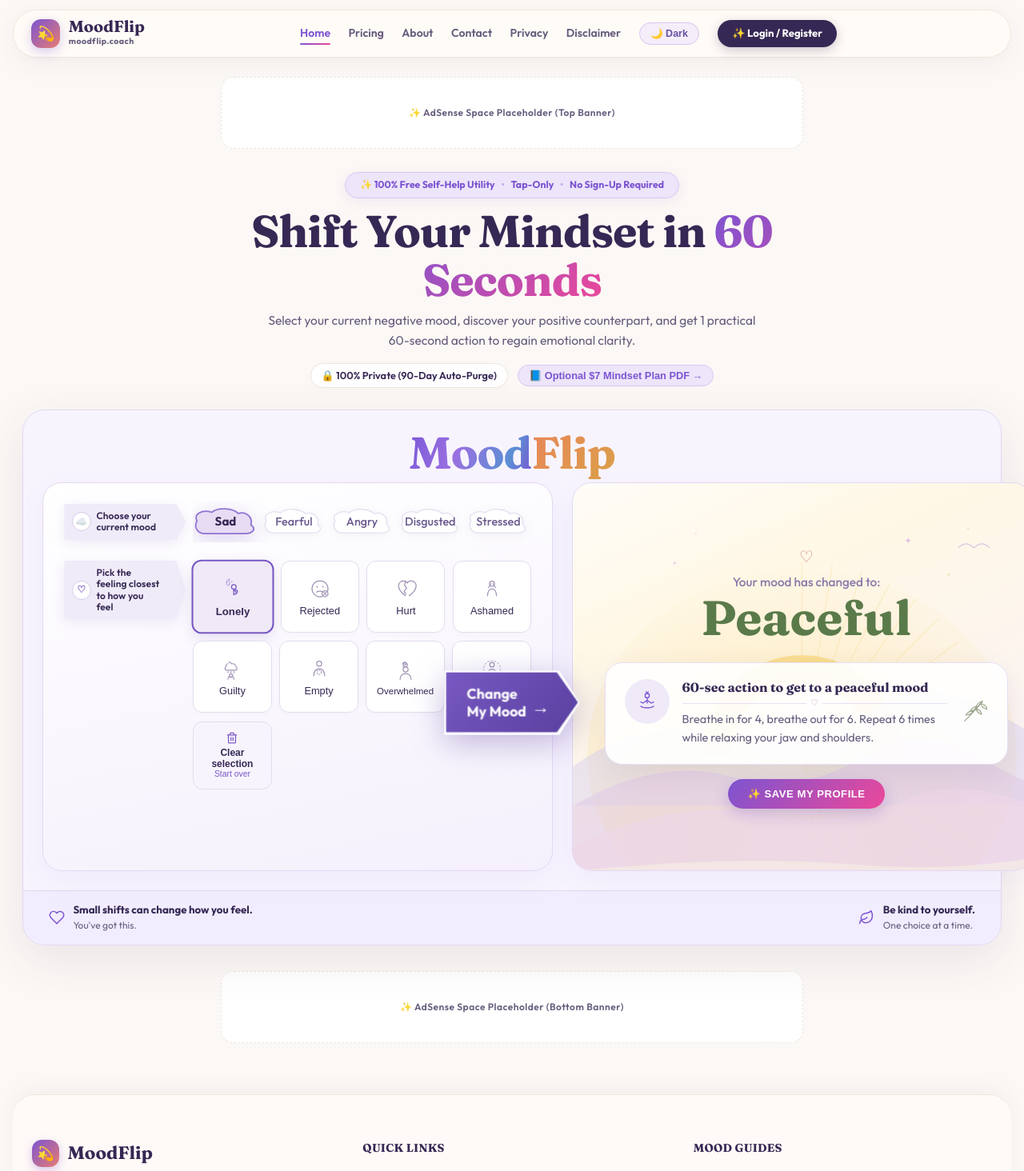
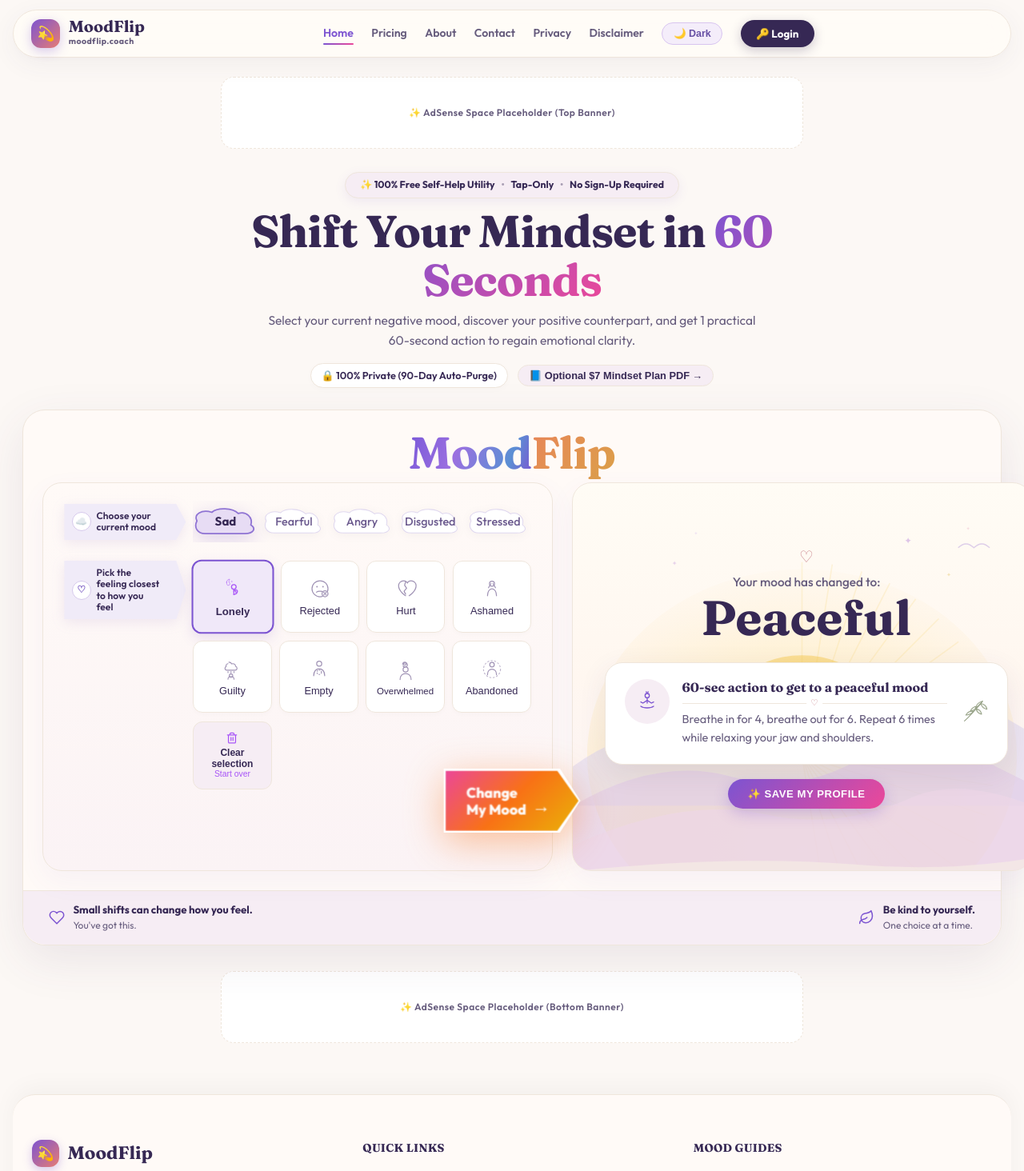
Before and after one commit to CodeStackLab/moodflip-website, a Next.js app: page / in a window 1280 px wide. Shown: the top 1464 px of the page at 80% size. Built offline with nearby package versions, Linux system fonts and the light colour scheme.

Commit message:
fix: support dark mode theme variables on MoodTool cards, position button at top 78%, and change header button to Login

```diff
--- a/components/Header.tsx
+++ b/components/Header.tsx
@@ -269,18 +269,18 @@ export default function Header() {
                 display: 'inline-flex',
                 alignItems: 'center',
                 gap: '0.45rem',
-                padding: '0.45rem 1.15rem',
+                padding: '0.45rem 1.2rem',
                 background: theme === 'dark' ? '#7c54d1' : '#362854',
                 color: '#ffffff',
                 borderRadius: '9999px',
                 fontWeight: 700,
-                fontSize: '0.82rem',
+                fontSize: '0.84rem',
                 textDecoration: 'none',
                 boxShadow: '0 4px 14px rgba(54, 40, 84, 0.25)',
                 transition: 'all 0.2s ease'
               }}
             >
-              <span>✨ Login / Register</span>
+              <span>🔑 Login</span>
             </a>
           )}
         </nav>
@@ -379,7 +379,7 @@ export default function Header() {
                   textDecoration: 'none',
                 }}
               >
-                ✨ Login / Register
+                🔑 Login
               </a>
             )}
           </div>
--- a/components/MoodTool.tsx
+++ b/components/MoodTool.tsx
@@ -328,8 +328,8 @@ export default function MoodTool() {
     const fontSize = f.name.length > 10 ? '0.72rem' : '0.8rem';
     return (
       <button onClick={()=>setFeelingId(f.id)} className="feeling-card-item" style={{
-        background: sel ? '#f0e9f8' : '#ffffff',
-        border: sel ? '2px solid #7859c2' : '1px solid #e4dcee',
+        background: sel ? 'var(--tile-selected-bg, #f0e9f8)' : 'var(--tile-bg, #ffffff)',
+        border: sel ? '2px solid var(--tile-selected-border, #7859c2)' : '1px solid var(--card-border, #e4dcee)',
         borderRadius:'12px', padding:'0.75rem 0.3rem',
         display:'flex', flexDirection:'column', alignItems:'center', justifyContent:'center',
         gap:'0.4rem', cursor:'pointer',
@@ -338,8 +338,8 @@ export default function MoodTool() {
         transition:'all 0.18s ease', flex:1, minWidth:0, height:'90px',
         overflow:'hidden'
       }}>
-        <Ic size={30} color={sel ? '#7859c2' : '#a093b5'} />
-        <span style={{ fontSize: fontSize, fontWeight: sel ? 700:500, color: '#362854',
+        <Ic size={30} color={sel ? '#a855f7' : '#a093b5'} />
+        <span style={{ fontSize: fontSize, fontWeight: sel ? 700:500, color: 'var(--text-main, #362854)',
           textTransform:'capitalize', lineHeight:1.1, textAlign:'center',
           whiteSpace:'nowrap', textOverflow:'ellipsis', maxWidth:'100%', padding:'0 2px' }}>
           {f.name}
@@ -352,10 +352,10 @@ export default function MoodTool() {
     <>
       <style>{`
         @keyframes moodIn { 0%{opacity:0;transform:scale(0.82) translateY(12px)} 65%{opacity:1;transform:scale(1.05) translateY(-2px)} 100%{opacity:1;transform:scale(1) translateY(0)} }
-        @keyframes btnPulse { 0%,100%{filter:drop-shadow(0 6px 22px rgba(82,55,147,0.5))} 50%{filter:drop-shadow(0 12px 30px rgba(82,55,147,0.72));transform:scale(1.028)} }
+        @keyframes btnPulse { 0%,100%{filter:drop-shadow(0 6px 22px rgba(249,115,22,0.5))} 50%{filter:drop-shadow(0 12px 30px rgba(236,72,153,0.72));transform:scale(1.028)} }
         .mood-animate { animation: moodIn 0.52s cubic-bezier(0.16,1,0.3,1) both; }
         .flip-btn { animation: btnPulse 2.6s ease-in-out infinite; }
-        .flip-btn:hover  { filter:drop-shadow(0 14px 32px rgba(82,55,147,0.75)) !important; transform:scale(1.05) !important; }
+        .flip-btn:hover  { filter:drop-shadow(0 14px 32px rgba(249,115,22,0.75)) !important; transform:scale(1.05) !important; }
         .flip-btn:active { transform:scale(0.97) !important; }
         .feeling-card-item:hover  { transform:scale(1.06) !important; box-shadow:0 8px 24px rgba(124,84,209,0.22) !important; }
         .feeling-card-item:active { transform:scale(0.97) !important; }
@@ -363,7 +363,7 @@ export default function MoodTool() {
         .hide-scrollbar{-ms-overflow-style:none;scrollbar-width:none;}
         @media(max-width:850px){
           .mt-split{flex-direction:column !important;}
-          .mt-left{border-right:none !important;border-bottom:1px solid #e0d7f0 !important;padding: 1.1rem 0.85rem !important;}
+          .mt-left{border-right:none !important;border-bottom:1px solid var(--card-border, #e0d7f0) !important;padding: 1.1rem 0.85rem !important;}
           .mt-right{padding: 1.8rem 1rem !important;}
           .mt-row-a, .mt-row-b {flex-direction:column !important; align-items:stretch !important;}
           .mt-row2{flex-wrap:wrap !important;}
@@ -376,8 +376,8 @@ export default function MoodTool() {
       <div style={{ maxWidth:'1280px',margin:'0 auto',padding:'0.5rem 0.75rem 0',fontFamily:"'Outfit','Inter',sans-serif" }}>
         <div style={{ textAlign:'center',marginBottom:'1.65rem',marginTop:'0.35rem' }}>
           <div style={{ display:'inline-flex',alignItems:'center',gap:'0.48rem',
-            background:'#ede5fa',border:'1px solid #d6c8f5',padding:'0.38rem 1.1rem',
-            borderRadius:'9999px',fontSize:'0.77rem',fontWeight:700,color:'#7c54d1',
+            background:'var(--banner-bg, #ede5fa)',border:'1px solid var(--card-border, #d6c8f5)',padding:'0.38rem 1.1rem',
+            borderRadius:'9999px',fontSize:'0.77rem',fontWeight:700,color:'var(--text-main, #7c54d1)',
             marginBottom:'0.7rem',boxShadow:'0 4px 14px rgba(124,84,209,0.1)' }}>
             <span>✨ 100% Free Self-Help Utility</span>
             <span style={{opacity:0.4}}>•</span><span>Tap-Only</span>
@@ -386,31 +386,32 @@ export default function MoodTool() {
           <h1 style={{ fontFamily:"'Fraunces','Playfair Display',Georgia,serif",
             fontSize:'clamp(2rem,5vw,3.5rem)',fontWeight:700,margin:'0 auto 0.5rem',
             letterSpacing:'-0.02em',lineHeight:1.08,maxWidth:'800px' }}>
-            <span style={{color:'#362854'}}>Shift Your Mindset in </span>
+            <span style={{color:'var(--text-main, #362854)'}}>Shift Your Mindset in </span>
             <span style={{background:'linear-gradient(135deg,#7c54d1 0%,#ec4899 100%)',
               WebkitBackgroundClip:'text',WebkitTextFillColor:'transparent'}}>60 Seconds</span>
           </h1>
-          <p style={{ fontSize:'0.97rem',color:'#665c7d',maxWidth:'630px',margin:'0 auto 1rem',lineHeight:1.6,fontWeight:400 }}>
+          <p style={{ fontSize:'0.97rem',color:'var(--text-subtle, #665c7d)',maxWidth:'630px',margin:'0 auto 1rem',lineHeight:1.6,fontWeight:400 }}>
             Select your current negative mood, discover your positive counterpart, and get 1 practical 60-second action to regain emotional clarity.
           </p>
-          <div style={{ display:'flex',justifyContent:'center',alignItems:'center',gap:'0.8rem',flexWrap:'wrap',fontSize:'0.8rem',color:'#362854',fontWeight:600 }}>
-            <span style={{ display:'inline-flex',alignItems:'center',gap:'0.3rem',background:'#fff',padding:'0.33rem 0.8rem',borderRadius:'9999px',border:'1px solid #efe6dc',boxShadow:'0 2px 8px rgba(0,0,0,0.02)' }}>🔒 100% Private (90-Day Auto-Purge)</span>
-            <button onClick={()=>setShow7th(true)} style={{ background:'#ede5fa',border:'1px solid #d6c8f5',color:'#7c54d1',padding:'0.33rem 0.8rem',borderRadius:'9999px',fontWeight:700,fontSize:'0.8rem',cursor:'pointer',display:'inline-flex',alignItems:'center',gap:'0.3rem' }}>
+          <div style={{ display:'flex',justifyContent:'center',alignItems:'center',gap:'0.8rem',flexWrap:'wrap',fontSize:'0.8rem',color:'var(--text-main, #362854)',fontWeight:600 }}>
+            <span style={{ display:'inline-flex',alignItems:'center',gap:'0.3rem',background:'var(--tile-bg, #fff)',padding:'0.33rem 0.8rem',borderRadius:'9999px',border:'1px solid var(--card-border, #efe6dc)',boxShadow:'0 2px 8px rgba(0,0,0,0.02)' }}>🔒 100% Private (90-Day Auto-Purge)</span>
+            <button onClick={()=>setShow7th(true)} style={{ background:'var(--banner-bg, #ede5fa)',border:'1px solid var(--card-border, #d6c8f5)',color:'var(--text-main, #7c54d1)',padding:'0.33rem 0.8rem',borderRadius:'9999px',fontWeight:700,fontSize:'0.8rem',cursor:'pointer',display:'inline-flex',alignItems:'center',gap:'0.3rem' }}>
               📘 Optional $7 Mindset Plan PDF →
             </button>
           </div>
         </div>
 
         {/* ═══════════════════════════════════════════
-            MAIN CARD — matches mockup exactly
+            MAIN CARD — matches mockup exactly with dark mode support
         ═══════════════════════════════════════════ */}
         <div style={{
-          background:'#f8f4fe',
+          background: 'var(--card-bg, #f8f4fe)',
           borderRadius:'28px',
-          border:'1.5px solid #e2d9f3',
+          border:'1.5px solid var(--card-border, #e2d9f3)',
           boxShadow:'0 18px 58px rgba(76,60,110,0.1)',
           overflow:'visible',
-          position:'relative'
+          position:'relative',
+          color: 'var(--text-main, #362854)'
         }}>
 
           {/* ── MoodFlip title ── */}
@@ -418,10 +419,10 @@ export default function MoodTool() {
             <h2 style={{ fontFamily:"'Fraunces','Playfair Display',Georgia,serif",
               fontSize:'clamp(2.5rem,4.5vw,3.5rem)',fontWeight:700,
               letterSpacing:'-0.02em',margin:0,lineHeight:1 }}>
-              {/* "Mood" = multi-color purple→blue gradient like mockup */}
+              {/* "Mood" = multi-color purple→blue gradient */}
               <span style={{ background:'linear-gradient(110deg,#7958d8 0%,#9b70e0 40%,#5b8fd4 80%,#7c54d1 100%)',
                 WebkitBackgroundClip:'text',WebkitTextFillColor:'transparent' }}>Mood</span>
-              {/* "Flip" = warm coral→peach like mockup */}
+              {/* "Flip" = warm coral→peach */}
               <span style={{ background:'linear-gradient(135deg,#e8855a 0%,#dba048 100%)',
                 WebkitBackgroundClip:'text',WebkitTextFillColor:'transparent' }}>Flip</span>
             </h2>
@@ -434,9 +435,10 @@ export default function MoodTool() {
             <div className="mt-left" style={{
               flex:'0 0 calc(50% - 0.75rem)', padding:'1.4rem 1.65rem 1.85rem 1.65rem',
               display:'flex', flexDirection:'column', gap:'1.4rem',
-              border:'1.5px solid #e2d9f3', borderRadius:'24px',
+              border:'1.5px solid var(--card-border, #e2d9f3)', borderRadius:'24px',
               boxShadow:'0 12px 35px rgba(124,84,209,0.06)',
-              background:'linear-gradient(168deg,#ffffff 0%,#f5f0fc 100%)',
+              background: 'var(--left-bg, linear-gradient(168deg,#ffffff 0%,#f5f0fc 100%))',
+              color: 'var(--text-main, #362854)',
               position:'relative', overflow:'visible'
             }}>
 
@@ -473,15 +475,15 @@ export default function MoodTool() {
                   <div style={{ display:'flex',gap:'0.6rem' }}>
                     <button onClick={clear} style={{
                       flex:'0 0 calc(25% - 0.45rem)', height:'85px',
-                      background:'#f8f4fe', border:'1px solid #e4dcee',
+                      background:'var(--banner-bg, #f8f4fe)', border:'1px solid var(--card-border, #e4dcee)',
                       borderRadius:'12px', padding:'0.8rem 0.4rem',
                       display:'flex', flexDirection:'column', alignItems:'center',
                       justifyContent:'center', gap:'0.3rem', cursor:'pointer'
                     }}>
-                      <TrashIcon size={22} color="#7859c2"/>
+                      <TrashIcon size={22} color="#a855f7"/>
                       <div style={{ display:'flex', flexDirection:'column', alignItems:'center', gap:'0' }}>
-                        <span style={{ fontSize:'0.75rem',fontWeight:700,color:'#362854',lineHeight:1.1 }}>Clear selection</span>
-                        <span style={{ fontSize:'0.65rem',color:'#7859c2' }}>Start over</span>
+                        <span style={{ fontSize:'0.75rem',fontWeight:700,color:'var(--text-main, #362854)',lineHeight:1.1 }}>Clear selection</span>
+                        <span style={{ fontSize:'0.65rem',color:'#a855f7' }}>Start over</span>
                       </div>
                     </button>
                   </div>
@@ -493,9 +495,10 @@ export default function MoodTool() {
             {/* ━━━━━ RIGHT CARD ━━━━━ */}
             <div className="mt-right" style={{
               flex:'0 0 calc(50% - 0.75rem)',
-              border:'1.5px solid #e2d9f3', borderRadius:'24px',
+              border:'1.5px solid var(--card-border, #e2d9f3)', borderRadius:'24px',
               boxShadow:'0 12px 35px rgba(124,84,209,0.06)',
-              background:'linear-gradient(155deg,#fffcf8 0%,#fff8e6 30%,#faf2f8 100%)',
+              background: 'var(--right-bg, linear-gradient(155deg,#fffcf8 0%,#fff8e6 30%,#faf2f8 100%))',
+              color: 'var(--text-main, #362854)',
               padding:'2.1rem 1.85rem 2.1rem 2.5rem',
               display:'flex', flexDirection:'column', justifyContent:'center',
               position:'relative', overflow:'hidden'
@@ -505,13 +508,13 @@ export default function MoodTool() {
               <div style={{ position:'relative',zIndex:2,textAlign:'center' }}>
                 {/* heart */}
                 <div style={{ fontSize:'1.25rem',color:'#c8828a',marginBottom:'0.28rem' }}>♡</div>
-                <div style={{ fontSize:'0.96rem',color:'#8a7aaa',fontWeight:500 }}>
+                <div style={{ fontSize:'0.96rem',color:'var(--text-subtle, #8a7aaa)',fontWeight:500 }}>
                   Your mood has changed to:
                 </div>
                 <h2 className="mood-animate mt-target-title" key={flip.targetMood} style={{
                   fontFamily:"'Fraunces','Playfair Display',Georgia,serif",
                   fontSize: flip.targetMood.length>11 ? '2.5rem' : '3.8rem',
-                  fontWeight:700, color:'#5a7a4a',
+                  fontWeight:700, color: 'var(--text-main, #5a7a4a)',
                   margin:'0.18rem 0 1.4rem', lineHeight:1.05
                 }}>
                   {flip.targetMood}
@@ -519,18 +522,18 @@ export default function MoodTool() {
 
                 {/* action card */}
                 <div style={{
-                  background:'rgba(255,255,255,0.92)', border:'1.5px solid #e8dff5',
+                  background: 'var(--action-card-bg, rgba(255,255,255,0.92))', border:'1.5px solid var(--card-border, #e8dff5)',
                   borderRadius:'22px', padding:'1.3rem 1.45rem',
                   boxShadow:'0 10px 35px rgba(76,60,110,0.09)',
                   display:'flex', alignItems:'flex-start', gap:'1rem', textAlign:'left'
                 }}>
-                  <div style={{ width:56,height:56,borderRadius:'50%',background:'#f0e9f8',
+                  <div style={{ width:56,height:56,borderRadius:'50%',background:'var(--banner-bg, #f0e9f8)',
                     display:'flex',alignItems:'center',justifyContent:'center',flexShrink:0 }}>
                     <MeditateIcon size={32} color="#7c54d1"/>
                   </div>
                   <div style={{ flex:1 }}>
                     <div style={{ display:'flex',alignItems:'flex-start',justifyContent:'space-between',gap:'0.4rem' }}>
-                      <h3 style={{ fontSize:'1rem',fontWeight:700,color:'#362854',margin:0,
+                      <h3 style={{ fontSize:'1rem',fontWeight:700,color:'var(--text-main, #362854)',margin:0,
                         fontFamily:"'Fraunces',Georgia,serif",lineHeight:1.32 }}>
                         60-sec action to get to a {flip.targetMood.toLowerCase()} mood
                       </h3>
@@ -541,11 +544,11 @@ export default function MoodTool() {
                           borderRadius:'9999px',flexShrink:0 }}>✨ AI</span>
                       )}
                     </div>
-                    <div style={{ borderTop:'1px solid #e8dff5',margin:'0.52rem 0',position:'relative',textAlign:'center' }}>
+                    <div style={{ borderTop:'1px solid var(--card-border, #e8dff5)',margin:'0.52rem 0',position:'relative',textAlign:'center' }}>
                       <span style={{ position:'absolute',top:'-9px',left:'50%',transform:'translateX(-50%)',
-                        background:'rgba(255,255,255,0.92)',padding:'0 0.32rem',fontSize:'0.66rem',color:'#c8828a' }}>♡</span>
+                        background:'var(--action-card-bg, rgba(255,255,255,0.92))',padding:'0 0.32rem',fontSize:'0.66rem',color:'#c8828a' }}>♡</span>
                     </div>
-                    <p style={{ fontSize:'0.9rem',color:'#665c7d',lineHeight:1.6,margin:0,fontWeight:400 }}>
+                    <p style={{ fontSize:'0.9rem',color:'var(--text-subtle, #665c7d)',lineHeight:1.6,margin:0,fontWeight:400 }}>
                       {flip.actionText}
                     </p>
                   </div>
@@ -567,13 +570,13 @@ export default function MoodTool() {
               </div>
             </div>{/* end right card */}
 
-            {/* ── "Change My Mood →" button — positioned in EXACT DEAD CENTER between Left & Right cards ── */}
+            {/* ── "Change My Mood →" button — lowered to top:78% (below Row 2 tiles) so no tiles are hidden, styled with Sunset Gradient ── */}
             <div className="mt-flipcell" style={{
               display:'flex', alignItems:'center',
-              position:'absolute', left:'50%', top:'54%', transform:'translate(-50%, -50%)',
+              position:'absolute', left:'50%', top:'78%', transform:'translate(-50%, -50%)',
               zIndex:40, overflow:'visible'
             }}>
-              <div style={{ filter: 'drop-shadow(0 10px 20px rgba(90,60,160,0.35))' }}>
+              <div style={{ filter: 'drop-shadow(0 12px 24px rgba(249, 115, 22, 0.42))' }}>
                 <div style={{
                   background: 'white',
                   padding: '3px',
@@ -584,17 +587,18 @@ export default function MoodTool() {
                     className="flip-btn"
                     style={{
                       background: loading
-                        ? 'linear-gradient(135deg,#9e82e0,#7059b0)'
-                        : 'linear-gradient(135deg,#7859c2 0%,#5a40a0 100%)',
-                      color:'#fff', border:'none',
+                        ? 'linear-gradient(135deg, #f43f5e 0%, #ea580c 100%)'
+                        : 'linear-gradient(135deg, #ec4899 0%, #f97316 50%, #eab308 100%)',
+                      color:'#ffffff', border:'none',
                       clipPath:'polygon(0% 0%, 84% 0%, 100% 50%, 84% 100%, 0% 100%)',
                       padding:'1rem 2.2rem 1rem 1.6rem',
-                      fontWeight:700, fontSize:'1.1rem',
+                      fontWeight:800, fontSize:'1.1rem',
                       cursor: loading ? 'wait' : 'pointer',
-                      display:'flex', alignItems:'center', gap:'0.4rem',
+                      display:'flex', alignItems:'center', gap:'0.45rem',
                       textAlign:'left', lineHeight:1.2,
                       fontFamily:"'Outfit','Inter',sans-serif",
-                      position:'relative'
+                      position:'relative',
+                      boxShadow:'0 8px 25px rgba(249, 115, 22, 0.35)'
                     }}>
                     <span style={{ display:'flex',flexDirection:'column' }}>
                       <span>{loading ? 'Flipping...' : 'Change'}</span>
@@ -610,23 +614,23 @@ export default function MoodTool() {
 
           {/* ── bottom banner ── */}
           <div style={{
-            background:'rgba(234,226,252,0.42)', borderTop:'1px solid #e0d7f0',
+            background:'var(--banner-bg, rgba(234,226,252,0.42))', borderTop:'1px solid var(--card-border, #e0d7f0)',
             padding:'0.9rem 2rem', display:'flex', justifyContent:'space-between',
             alignItems:'center', flexWrap:'wrap', gap:'0.8rem',
-            fontSize:'0.83rem', color:'#362854', borderRadius:'0 0 28px 28px'
+            fontSize:'0.83rem', color:'var(--text-main, #362854)', borderRadius:'0 0 28px 28px'
           }}>
             <div style={{ display:'flex',alignItems:'center',gap:'0.65rem' }}>
               <HeartIcon/>
               <div>
                 <strong>Small shifts can change how you feel.</strong>
-                <div style={{ fontSize:'0.75rem',color:'#665c7d' }}>You&apos;ve got this.</div>
+                <div style={{ fontSize:'0.75rem',color:'var(--text-subtle, #665c7d)' }}>You&apos;ve got this.</div>
               </div>
             </div>
             <div style={{ display:'flex',alignItems:'center',gap:'0.65rem' }}>
               <LeafIcon/>
               <div>
                 <strong>Be kind to yourself.</strong>
-                <div style={{ fontSize:'0.75rem',color:'#665c7d' }}>One choice at a time.</div>
+                <div style={{ fontSize:'0.75rem',color:'var(--text-subtle, #665c7d)' }}>One choice at a time.</div>
               </div>
             </div>
           </div>
```
